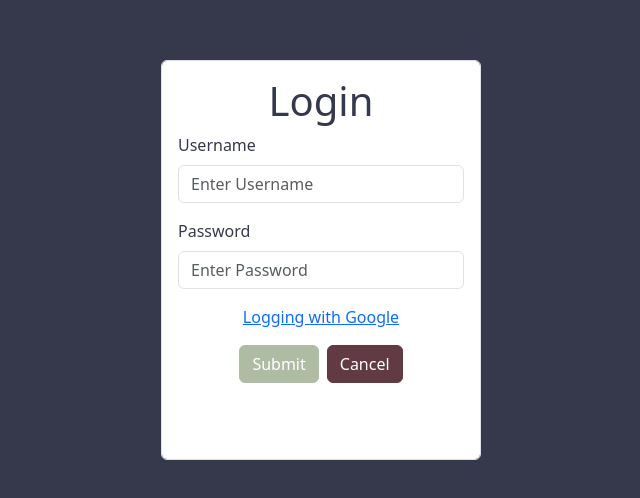
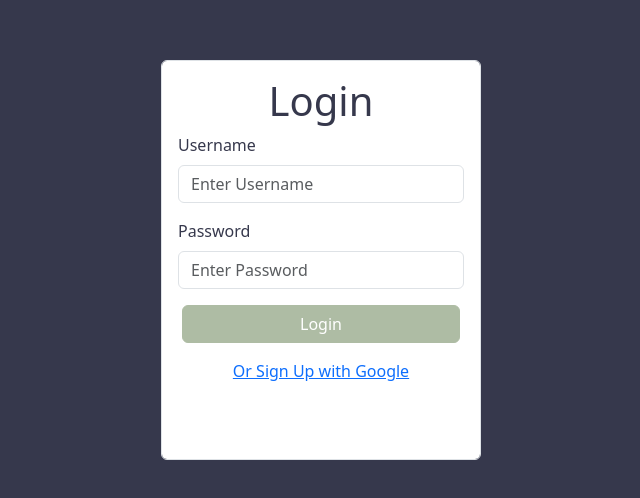
Before and after one commit to H033S/raw-material-calculator, an Angular app in the folder client/: page / in a window 1280 px wide. Shown: the part 140-638 px from the top of the page, without its empty margins (319-959 px from the left). Built offline with nearby package versions, Linux system fonts and the light colour scheme.

Commit message:
Updated Login to accomodate UI

```diff
--- a/client/src/app/login/login.component.html
+++ b/client/src/app/login/login.component.html
@@ -1,6 +1,3 @@
-{{ credentials.username }}
-{{ credentials.password }}
-
 <div [hidden]="submitted">
   <form
     class="form-control w-25 h-50 p-3 position-absolute top-50 start-50 translate-middle"
@@ -11,6 +8,7 @@
 
     <div class="form-group">
       <label class="form-label" for="username">Username</label>
+      <i class="fa-solid fa-user"></i>
       <input
         class="form-control mb-3"
         required
@@ -21,16 +19,6 @@
         [(ngModel)]="credentials.username"
         #username="ngModel"
       />
-      @if (username.invalid && (username.dirty || username.touched)) {
-        <div class="alert">
-          @if (username.hasError("required")) {
-            <div>Name is required.</div>
-          }
-          @if (username.hasError("minlength")) {
-            <div>Name must be at least 4 characters long.</div>
-          }
-        </div>
-      }
     </div>
 
     <div class="form-group">
@@ -44,31 +32,20 @@
         [(ngModel)]="credentials.password"
         #password="ngModel"
       />
-      @if (password.invalid && (password.dirty || password.touched)) {
-        <div class="alert">
-          @if (password.hasError("required")) {
-            <div>Name is required.</div>
-          }
-          @if (password.hasError("minlength")) {
-            <div>Name must be at least 4 characters long.</div>
-          }
-        </div>
-      }
-    </div>
-
-    <div class="text-center mb-3">
-      <a href="#" id="link-id" class="default">Logging with Google</a>
     </div>
 
     <div class="d-flex justify-content-center">
       <button
-        class="btn btn-primary mx-1"
+        class="btn btn-primary mx-1 w-100 mb-3"
         type="submit"
         [disabled]="!loginForm.form.valid"
       >
-        Submit
+        Login
       </button>
-      <button class="btn btn-secondary mx-1" type="reset">Cancel</button>
+    </div>
+
+    <div class="text-center mb-3">
+      <a href="#">Or Sign Up with Google </a>
     </div>
   </form>
 </div>
```
